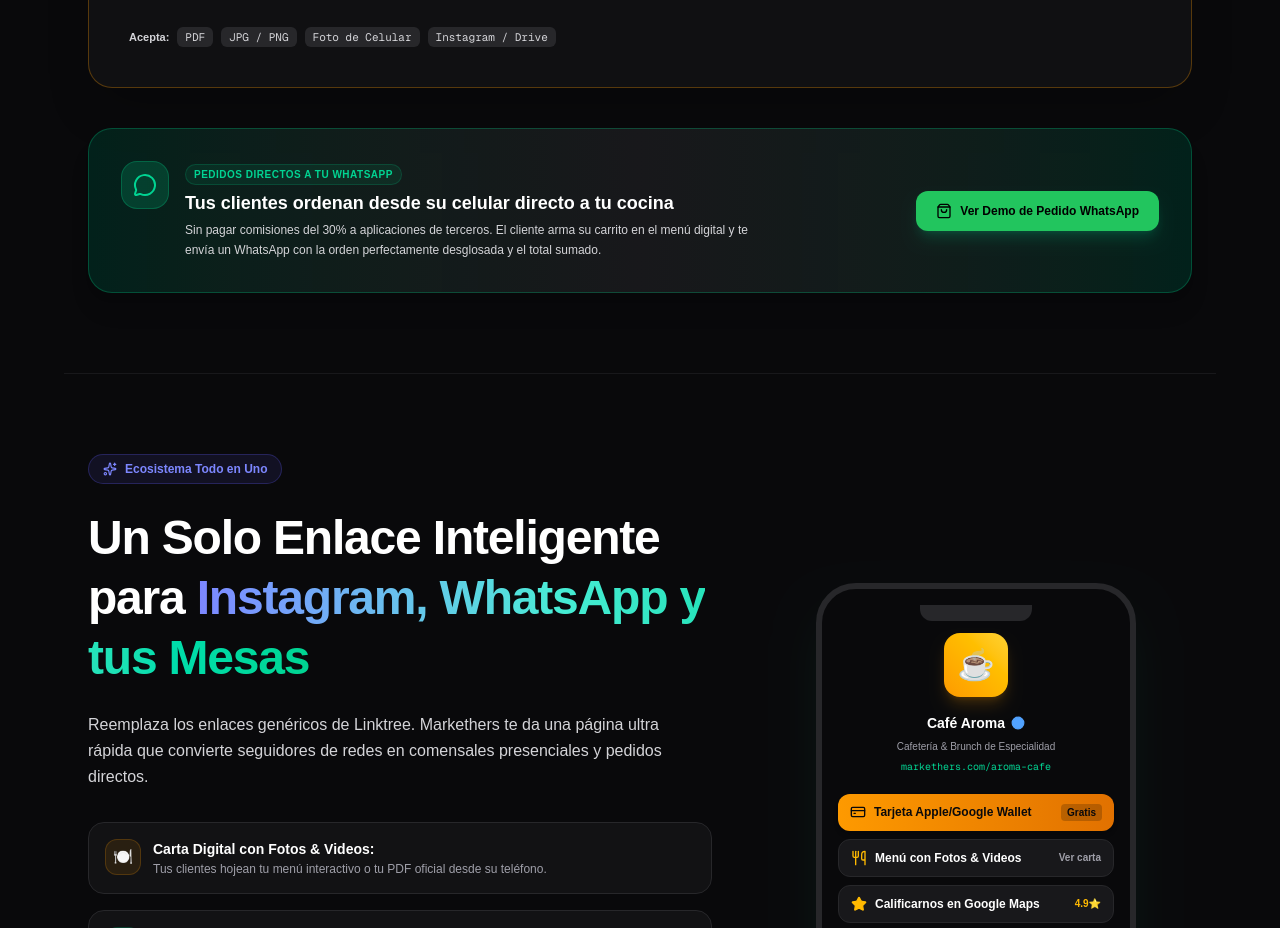
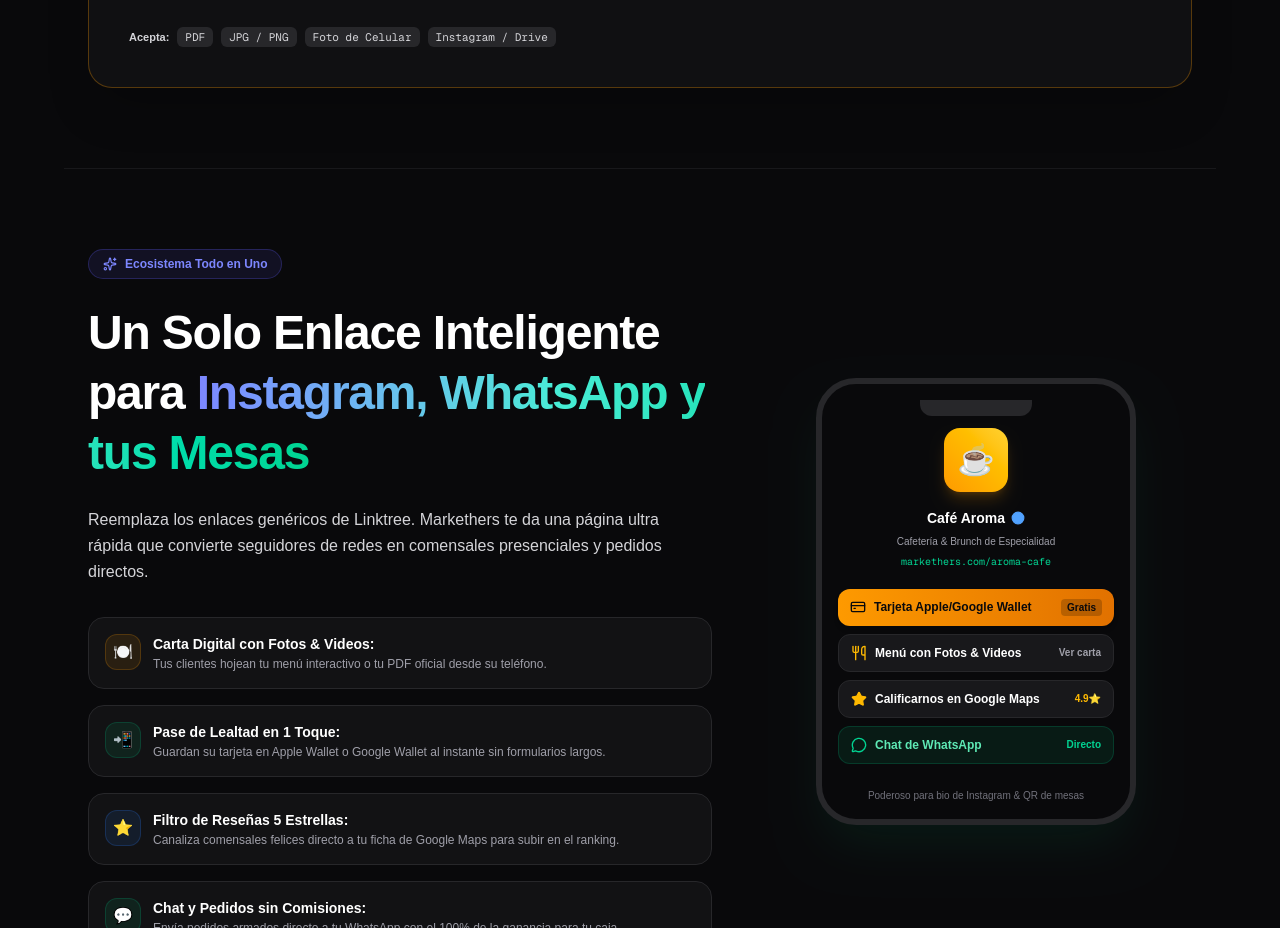
Before and after one commit to jaike-afk/markethers-app, a Next.js app: page / in a window 1280 px wide. Shown: the part 2840-3768 px from the top of the page. Built offline with nearby package versions, Linux system fonts and the light colour scheme.

Commit message:
refactor: remove WhatsApp ordering banner from landing page per user request

```diff
--- a/src/components/DigitalMenuShowcase.tsx
+++ b/src/components/DigitalMenuShowcase.tsx
@@ -435,35 +435,6 @@ export function DigitalMenuShowcase() {
           </div>
         </div>
       )}
-
-      {/* WHATSAPP ORDERING SPOTLIGHT BANNER */}
-      <div className="mt-10 bg-gradient-to-r from-emerald-950/70 via-zinc-900 to-emerald-950/70 border border-emerald-500/30 rounded-3xl p-6 sm:p-8 flex flex-col md:flex-row items-center justify-between gap-6 shadow-xl">
-        <div className="flex items-start gap-4">
-          <div className="w-12 h-12 rounded-2xl bg-emerald-500/20 text-emerald-400 flex items-center justify-center shrink-0 border border-emerald-500/30">
-            <MessageCircle className="w-6 h-6" />
-          </div>
-          <div>
-            <span className="text-[10px] font-black uppercase tracking-wider text-emerald-400 px-2 py-0.5 rounded-full bg-emerald-500/10 border border-emerald-500/20 inline-block mb-1">
-              {t.whatsappBadge}
-            </span>
-            <h4 className="text-base sm:text-lg font-bold text-white">
-              {t.whatsappTitle}
-            </h4>
-            <p className="text-xs text-zinc-300 mt-1 max-w-xl leading-relaxed">
-              {t.whatsappDesc}
-            </p>
-          </div>
-        </div>
-
-        <Link
-          href="/aroma-cafe?tab=menu"
-          target="_blank"
-          className="shrink-0 px-5 py-3 bg-[#22c55e] hover:bg-emerald-600 text-black font-extrabold text-xs rounded-xl flex items-center gap-2 shadow-lg shadow-emerald-500/20 transition-all hover:scale-105"
-        >
-          <ShoppingBag className="w-4 h-4" />
-          <span>{t.whatsappButton}</span>
-        </Link>
-      </div>
     </section>
   );
 }
```
